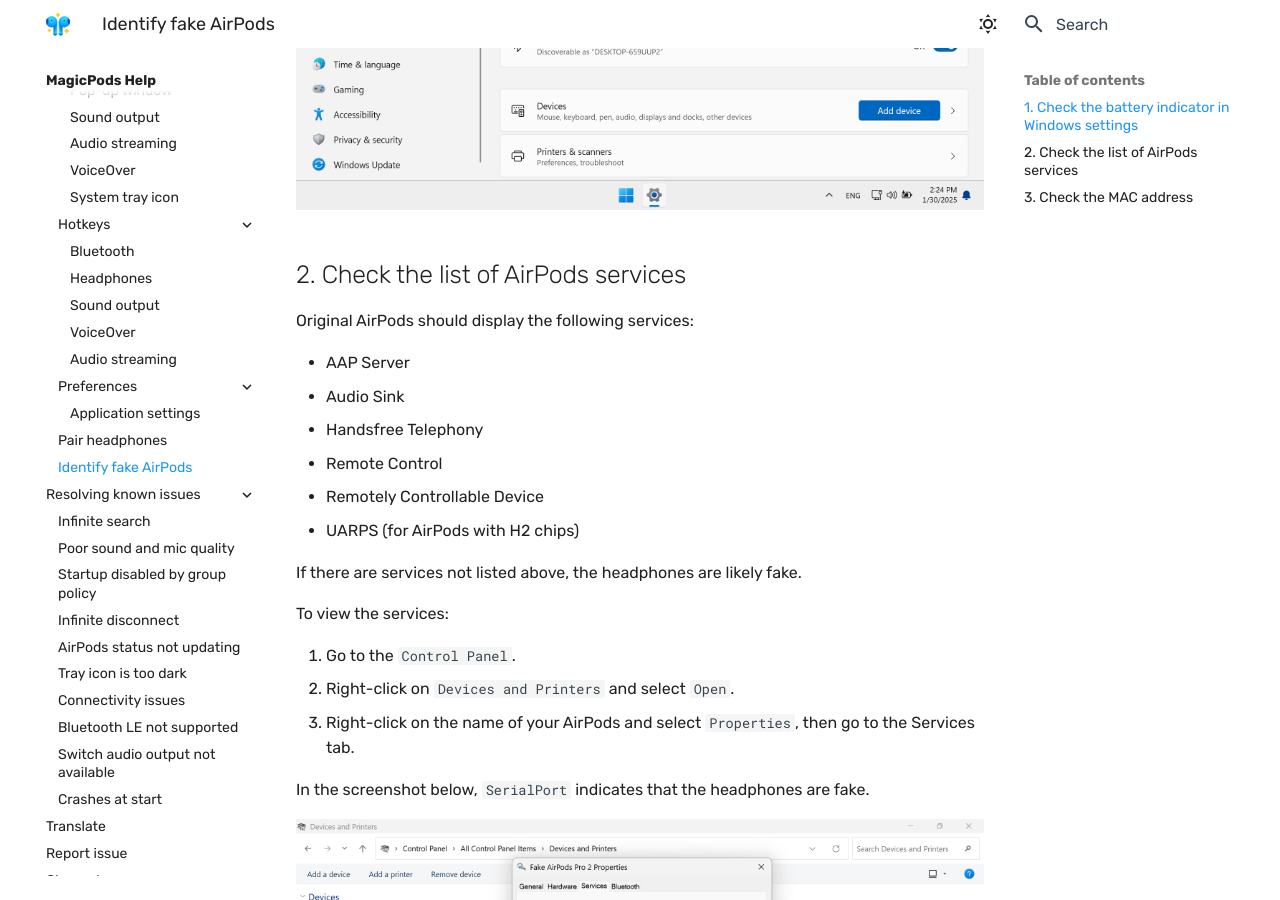
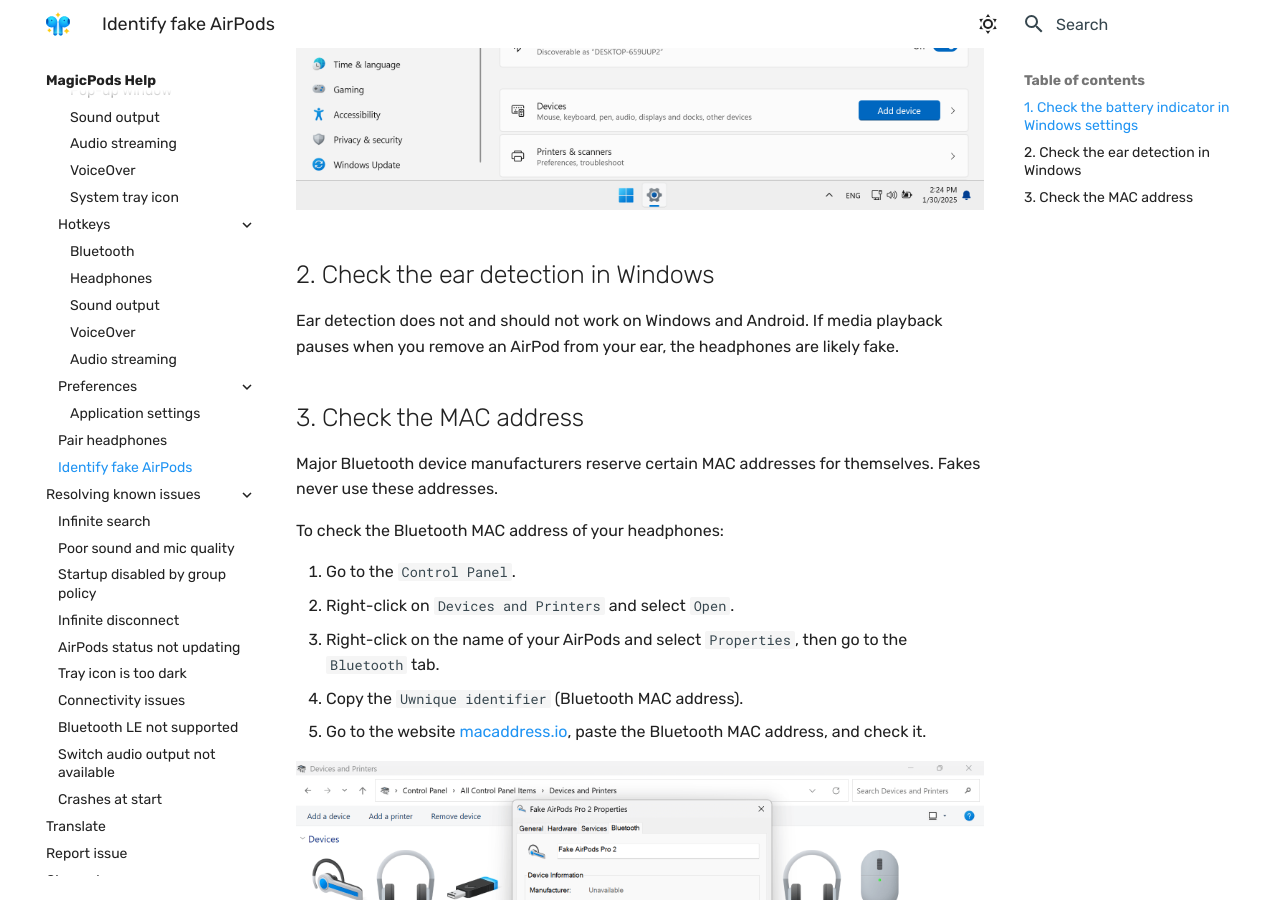
Before and after one commit to steam3d/help.magicpods.app, an MkDocs documentation site: the page built from docs/info-fake-headphones.md, in a window 1280 px wide and 900 px high, scrolled down 718 px. Built offline with MkDocs 1.6.1 and Material for MkDocs 9.7.7, drawn with Linux system fonts in a browser that asks for light colours.

Commit message:
Update info-fake-headphones.md

```diff
--- a/docs/info-fake-headphones.md
+++ b/docs/info-fake-headphones.md
@@ -12,28 +12,9 @@ The battery level on original AirPods is not displayed in Windows settings, nor
 
 ![](media/Fake-Battery.png)
 
-## 2. Check the list of AirPods services
+## 2. Check the ear detection in Windows
 
-Original AirPods should display the following services:
-
-- AAP Server
-- Audio Sink
-- Handsfree Telephony
-- Remote Control
-- Remotely Controllable Device
-- UARPS (for AirPods with H2 chips)
-
-If there are services not listed above, the headphones are likely fake.
-
-To view the services:
-
-1. Go to the `Control Panel`.
-2. Right-click on `Devices and Printers` and select `Open`.
-3. Right-click on the name of your AirPods and select `Properties`, then go to the Services tab.
-
-In the screenshot below, `SerialPort` indicates that the headphones are fake.
-
-![](media/Fake-Services.png)
+Ear detection does not and should not work on Windows and Android. If media playback pauses when you remove an AirPod from your ear, the headphones are likely fake.
 
 ## 3. Check the MAC address
 
```
